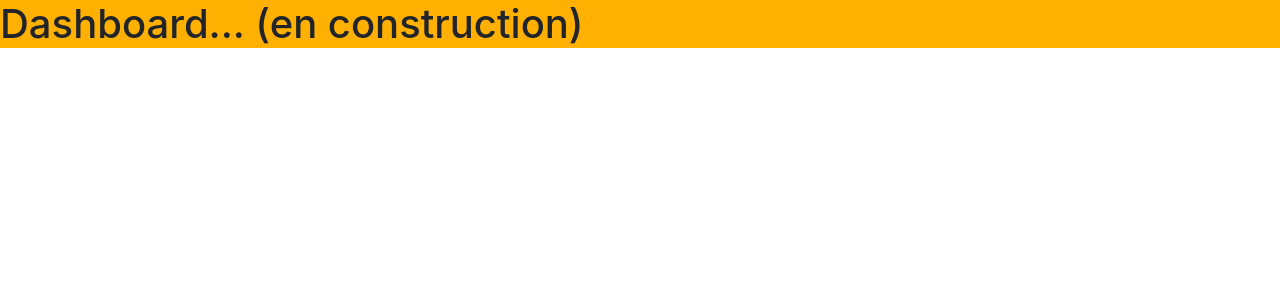
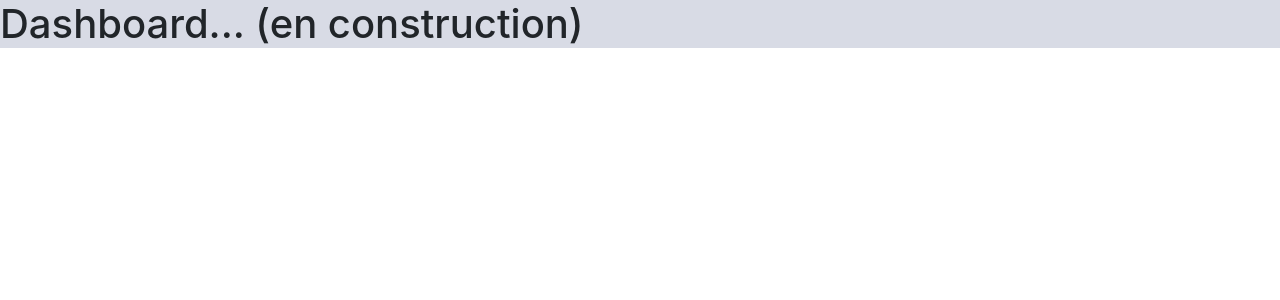
Before and after one commit to samuelroland/KanFF, a PHP site: template app/view/home.php in a window 1280 px wide. Shown: the part 75-375 px from the top of the page. Run offline with PHP 8.4, Linux system fonts and the light colour scheme; the template is opened without the code that fills it, so the values that code supplies are empty; some libraries are stand-ins or nearby versions.

Commit message:
Update style and header

```diff
--- a/app/css/styles.css
+++ b/app/css/styles.css
@@ -10,7 +10,7 @@
 }
 
 .appbody {
-    background-color: #ffb000;
+    background-color: #d8dbe5;
     height: 100%;
 }
 
@@ -49,6 +49,7 @@ background-color: #333333;
 }
 
 .user {
+
     float: right;
     width: 450px;
     background-color: #333333;
```
